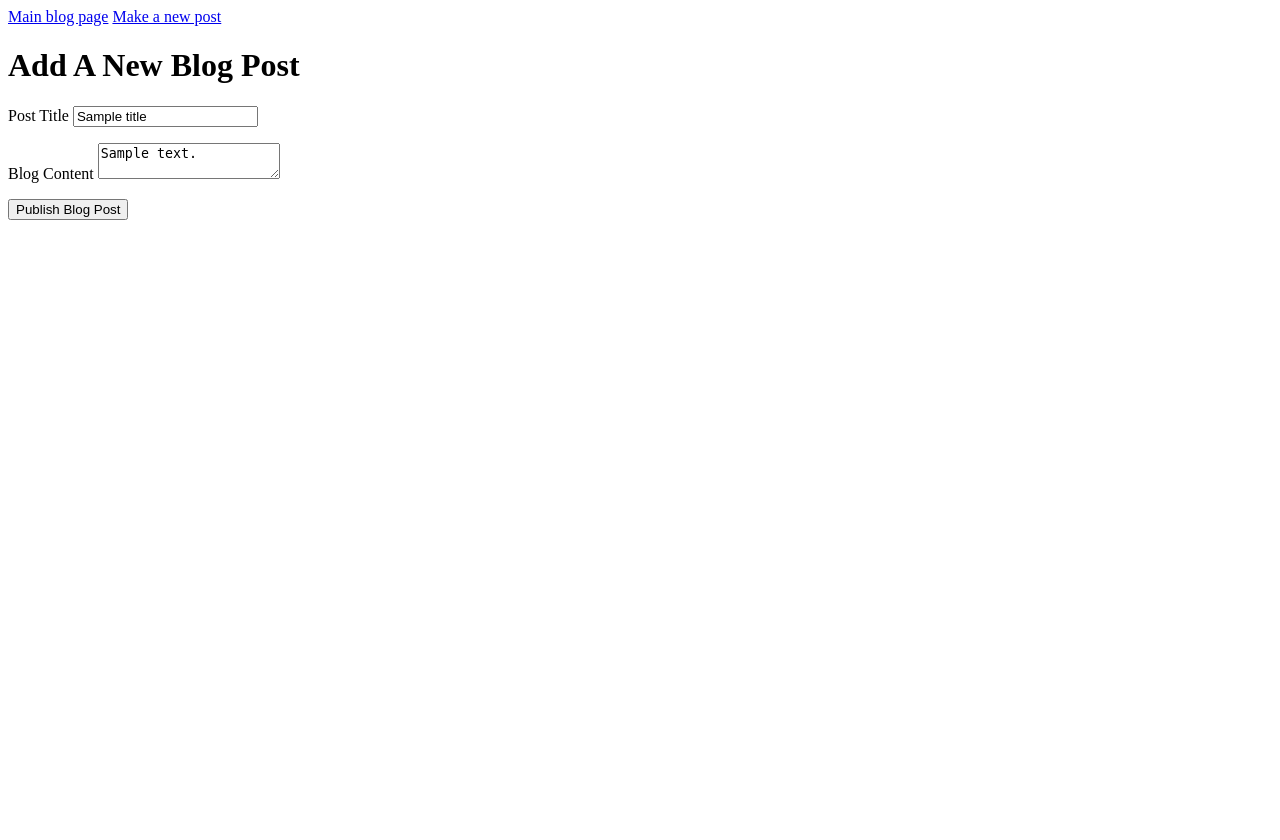
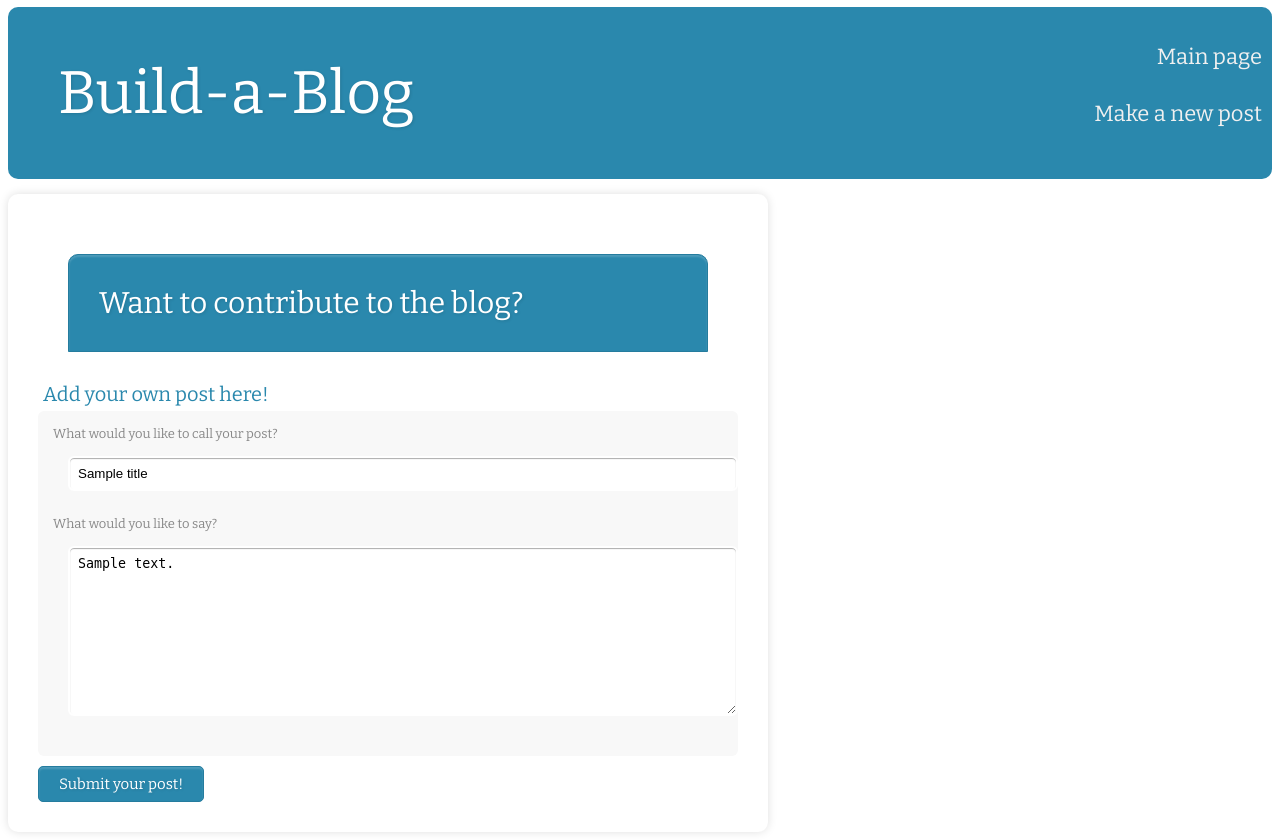
Before and after one commit to akbreault/blogz, a Flask app: template templates/newpost.html in a window 1280 px wide. Before the commit the page ends 220 px from the top, so only its background shows below. Run offline with Flask 2, Linux system fonts and the light colour scheme; the template is opened without the code that fills it: most values are stand-ins (such as "Sample title", 1, 10 or a date in 2020).

Commit message:
added css and finally blog functionality

```diff
--- /dev/null
+++ b/static/styles/styles.css
@@ -0,0 +1,91 @@
+.form{
+    width:700px;
+    padding:30px;
+    background: #FFF;
+    border-radius: 10px;
+    -webkit-border-radius:10px;
+    -moz-border-radius: 10px;
+    box-shadow: 0px 0px 10px rgba(0, 0, 0, 0.13);
+    -moz-box-shadow: 0px 0px 10px rgba(0, 0, 0, 0.13);
+    -webkit-box-shadow: 0px 0px 10px rgba(0, 0, 0, 0.13);
+}
+
+.form .inner-wrap{
+    padding: 15px;
+    background: #F8F8F8;
+    border-radius: 6px;
+    margin-bottom: 10px;
+}
+
+.form h1{
+    background: #2A88AD;
+    padding: 30px 30px 30px 30px;
+    margin: 30px 30px 30px 30px;
+    border-radius: 10px 10px 0 0;
+    -webkit-border-radius: 10px 10px 0 0;
+    -moz-border-radius: 10px 10px 0 0;
+    color: #fff;
+    text-shadow: 1px 1px 3px rgba(0, 0, 0, 0.12);
+    font: normal 30px 'Bitter', serif;
+    -moz-box-shadow: inset 0px 2px 2px 0px rgba(255, 255, 255, 0.17);
+    -webkit-box-shadow: inset 0px 2px 2px 0px rgba(255, 255, 255, 0.17);
+    box-shadow: inset 0px 2px 2px 0px rgba(255, 255, 255, 0.17);
+    border: 1px solid #257C9E;
+}
+
+.form label{
+    display: block;
+    font-size: 13px;
+    font-family: Bitter;
+    color: #888;
+    margin-bottom: 25px;
+}
+
+.form input[type="text"],
+.form textarea {
+    display: block;
+    box-sizing: border-box;
+    -webkit-box-sizing: border-box;
+    -moz-box-sizing: border-box;
+    width: 100%;
+    padding: 8px;
+    margin: 15px;
+    border-radius: 6px;
+    -webkit-border-radius:6px;
+    -moz-border-radius:6px;
+    border: 2px solid #fff;
+    box-shadow: inset 0px 1px 1px rgba(0, 0, 0, 0.33);
+    -moz-box-shadow: inset 0px 1px 1px rgba(0, 0, 0, 0.33);
+    -webkit-box-shadow: inset 0px 1px 1px rgba(0, 0, 0, 0.33);
+}
+
+.form .section{
+    font: normal 20px 'Bitter', serif;
+    color: #2A88AD;
+    margin: 5px;
+}
+
+
+.form input[type="submit"]{
+    background: #2A88AD;
+    padding: 8px 20px 8px 20px;
+    border-radius: 5px;
+    -webkit-border-radius: 5px;
+    -moz-border-radius: 5px;
+    color: #fff;
+    text-shadow: 1px 1px 3px rgba(0, 0, 0, 0.12);
+    font: normal 30px 'Bitter', serif;
+    -moz-box-shadow: inset 0px 2px 2px 0px rgba(255, 255, 255, 0.17);
+    -webkit-box-shadow: inset 0px 2px 2px 0px rgba(255, 255, 255, 0.17);
+    box-shadow: inset 0px 2px 2px 0px rgba(255, 255, 255, 0.17);
+    border: 1px solid #257C9E;
+    font-size: 15px;
+}
+
+
+.form input[type="submit"]:hover{
+    background: #2A6881;
+    -moz-box-shadow: inset 0px 2px 2px 0px rgba(255, 255, 255, 0.28);
+    -webkit-box-shadow: inset 0px 2px 2px 0px rgba(255, 255, 255, 0.28);
+    box-shadow: inset 0px 2px 2px 0px rgba(255, 255, 255, 0.28);
+}
--- a/templates/base.html
+++ b/templates/base.html
@@ -2,18 +2,79 @@
 <html>
     <head>
         <title>{{title}}</title>
+        <link rel="stylesheet" type="text/css" href="{{ url_for('static',filename='styles/styles.css') }}">
+        <link href='http://fonts.googleapis.com/css?family=Bitter' rel='stylesheet' type='text/css'>
         <style>
-            .error {
+            .error{
                 color: red;
+                font-family: Bitter;
+                font-style: italic;
             }
+
+            body{
+                font-family: Bitter;
+            }
+
+            .main-heading{
+                background: #2A88AD;
+                color: white;
+                border-radius: 10px;
+                padding: 50px;
+                margin: 5px 0px 15px 0px;
+                text-shadow: 1px 1px 3px rgba(0, 0, 0, 0.12);
+                font: normal 60px 'Bitter', serif;
+                text-align: left;
+            }
+
+            .blog-unit{
+                background: #f0f0f0;
+                margin: 20px 0px;
+                padding: 15px;
+                border-radius: 10px;
+            }
+
+            .links{
+                text-align: right;
+                display: block;
+                margin: -20px 10px;
+            }
+
+            .links .main-link{
+                position: relative;
+                top: 55px;
+            }
+
+            .links .new-link{
+                position: relative;
+                top: 105px;
+            }
+
+            .links a {
+                color:#f0f0f0;
+                text-decoration: none;
+                font-size: 22px;
+            }
+
+            .blog-title a {
+                color: black;
+                text-decoration: none;
+            }
+
+            .blog-title a:hover {
+                color: black;
+                text-decoration: underline;
+            }
+
         </style>
+
     </head>
 
     <body>
-        <div>
-            <a href='/blog'>Main blog page</a>
-            <a href='/new-post'>Make a new post</a>
-        </div>
+
+            <p class="links"><a href='/blog' class="main-link">Main page</a></p>
+            <p class="links"><a href='/new-post' class="new-link">Make a new post</a></p>
+
+        <h1 class="main-heading">Build-a-Blog</h1>
 
        {% block content %}
        {% endblock %}
--- a/templates/blogpost.html
+++ b/templates/blogpost.html
@@ -3,10 +3,9 @@
 
 {% block content %}
 
-<!--should it be blog.title & blog.body? or just as is?-->
-<h2>{{title}}</h2>
+<h2 class="blog-title">{{title}}</h2>
 <hr>
-<p>{{body}}</p>
+<p class="blog-body">{{body}}</p>
 
 
 {% endblock %}
--- a/templates/newpost.html
+++ b/templates/newpost.html
@@ -2,21 +2,23 @@
 
 {% block content %}
 
-<h1>Add A New Blog Post</h1>
+<div class="form">
+<h1>Want to contribute to the blog?</h1>
+
 <form method = 'POST'>
-    <label>Post Title
-        <input name="title" type="text" value="{{title}}" />
-    </label>
+    <div class="section">Add your own post here!</div>
+    <div class="inner-wrap">
+        <label>What would you like to call your post?<input name="title" type="text" value="{{title}}" /></label>
     <span class="error">{{title_error}}</span>
-    <p>
-    <label>Blog Content
-        <textarea name="body">{{body}}</textarea>
-    </label>
+
+    <label>What would you like to say?<textarea name="body" rows="10" cols="10">{{body}}</textarea></label>
     <span class="error">{{body_error}}</span>
-    </p>
-    <p>
-    <input type="submit" value="Publish Blog Post" />
-    </p>
+    </div>
+
+    <div class="submit">
+        <input type="submit" value="Submit your post!" name="Submit your post!" />
+    </div>
 </form>
+</div>
 
 {% endblock %}
```
Also changed, not shown: templates/blog.html (+4 -7 lines).
